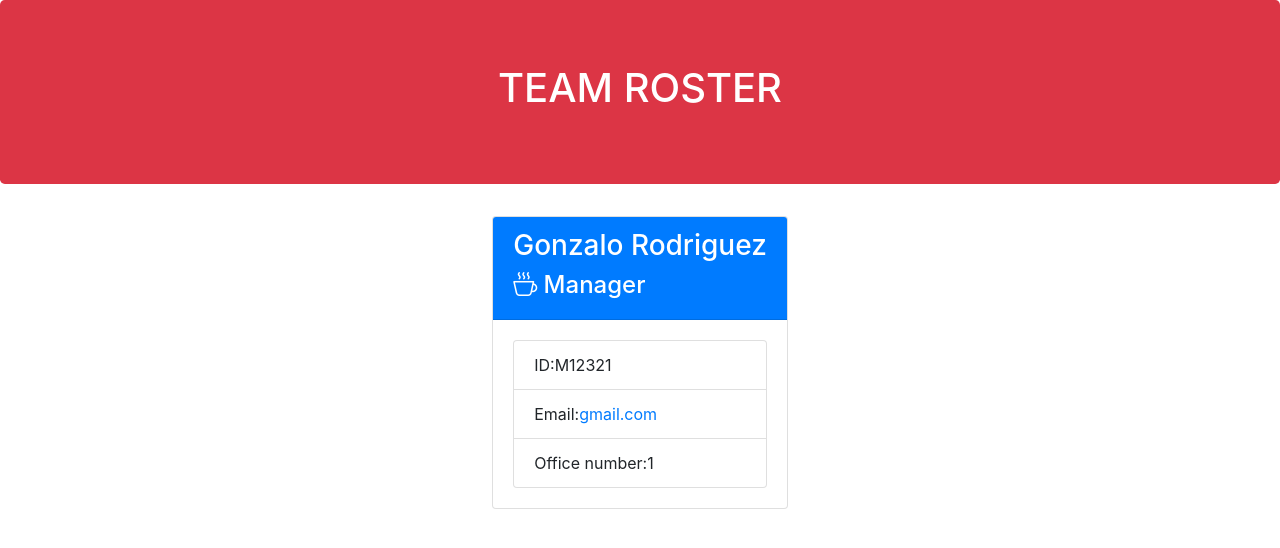
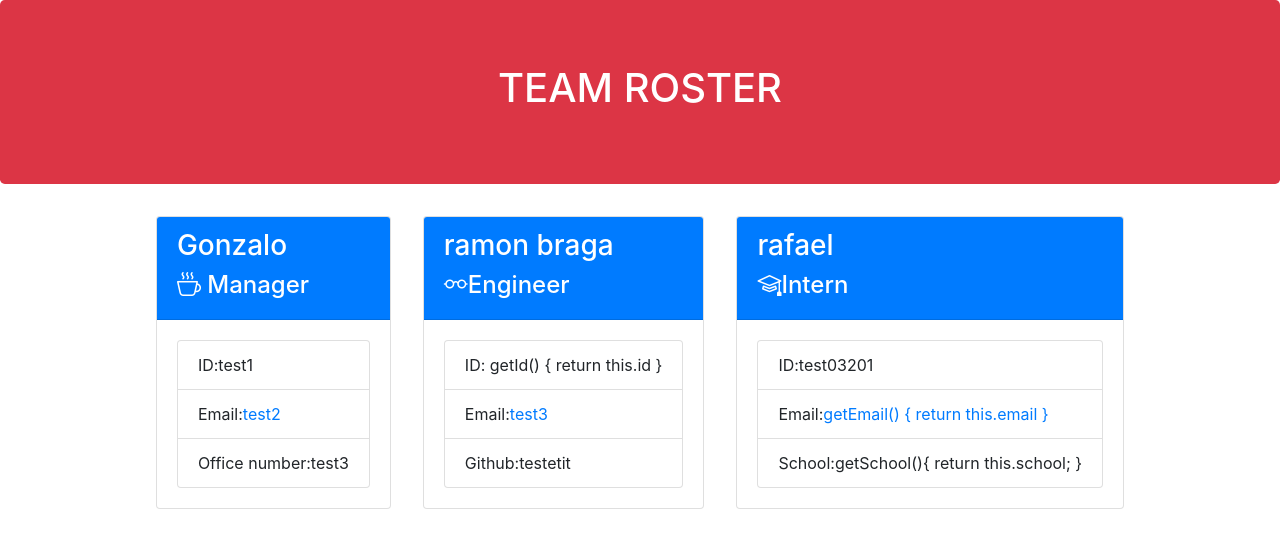
Before and after one commit to Tiraso12/Team-Roster, a plain HTML site: page dist/index.html in a window 1280 px wide. Drawn offline with nearby package versions, Linux system fonts and the light colour scheme.

Commit message:
typo fixed

```diff
--- a/dist/index.html
+++ b/dist/index.html
@@ -16,7 +16,7 @@
 <body>
     <div class="container-fluid">
         <div class="row">
-            <div class="col-12 jumbotron mb-3 team-heading bg-danger">
+            <div class="col-12 jumbotron mb-3 team-heading">
                 <h1 class="text-center">TEAM ROSTER</h1>
             </div>
         </div>
@@ -26,14 +26,50 @@
                 <div class="container-body col-12 d-flex justify-content-center">
         <div class="card m-3">
                         <div class="card-header bg-primary text-white">
-                            <h3>Gonzalo Rodriguez</h3>
+                            <h3>Gonzalo</h3>
                             <h4 ><i class="bi bi-cup-hot"></i> Manager</h4>
                         </div>
                         <div class="card-body">
                             <ul class="list-group">
-                                <li class="list-group-item">ID:M12321</li>
-                                <li class="list-group-item">Email:<a href="mailto:gmail.com">gmail.com</a></li>
-                                <li class="list-group-item">Office number:1</li>
+                                <li class="list-group-item">ID:test1</li>
+                                <li class="list-group-item">Email:<a href="mailto:test2">test2</a></li>
+                                <li class="list-group-item">Office number:test3</li>
+                            </ul>
+                        </div>
+                    </div>
+
+        <div class="card  m-3">
+                        <div class="card-header bg-primary text-white">
+                            <h3>ramon braga</h3>
+                            <h4><i class="bi bi-eyeglasses"></i>Engineer</h4>
+                        </div>
+                        <div class="card-body">
+                            <ul class="list-group">
+                                <li class="list-group-item">ID: getId() {
+      return this.id
+    }</li>
+                                <li class="list-group-item">Email:<a href="mailto:test3">test3</a></li>
+                                <li class="list-group-item">Github:testetit</li>
+                            </ul>
+                        </div>
+                    </div>
+
+        <div class="card  m-3">
+                        <div class="card-header bg-primary text-white">
+                            <h3>rafael</h3>
+                            <h4><i class="bi bi-mortarboard"></i>Intern</h4>
+                        </div>
+                        <div class="card-body">
+                            <ul class="list-group">
+                                <li class="list-group-item">ID:test03201</li>
+                                <li class="list-group-item">Email:<a href="mailto:getEmail() {
+      return this.email
+    }">getEmail() {
+      return this.email
+    }</a></li>
+                                <li class="list-group-item">School:getSchool(){
+        return this.school;
+    }</li>
                             </ul>
                         </div>
                     </div>
--- a/src/page-template.js
+++ b/src/page-template.js
@@ -97,7 +97,7 @@ module.exports = buildTeamCards =>{
 <body>
     <div class="container-fluid">
         <div class="row">
-            <div class="col-12 jumbotron mb-3 team-heading bg-danger">
+            <div class="col-12 jumbotron mb-3 team-heading">
                 <h1 class="text-center">TEAM ROSTER</h1>
             </div>
         </div>
```
Also changed, not shown: index.js (+4 -5 lines).
